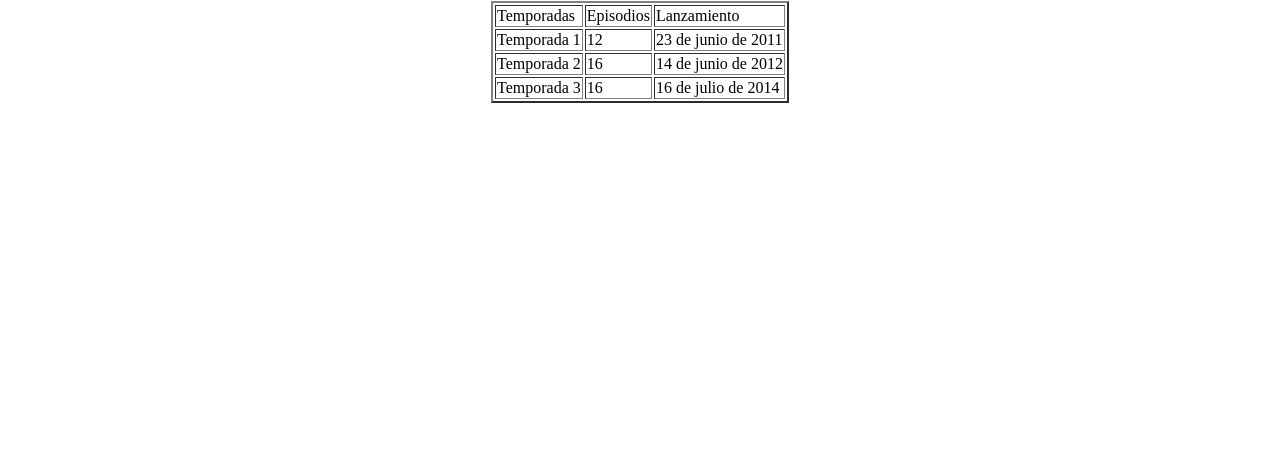
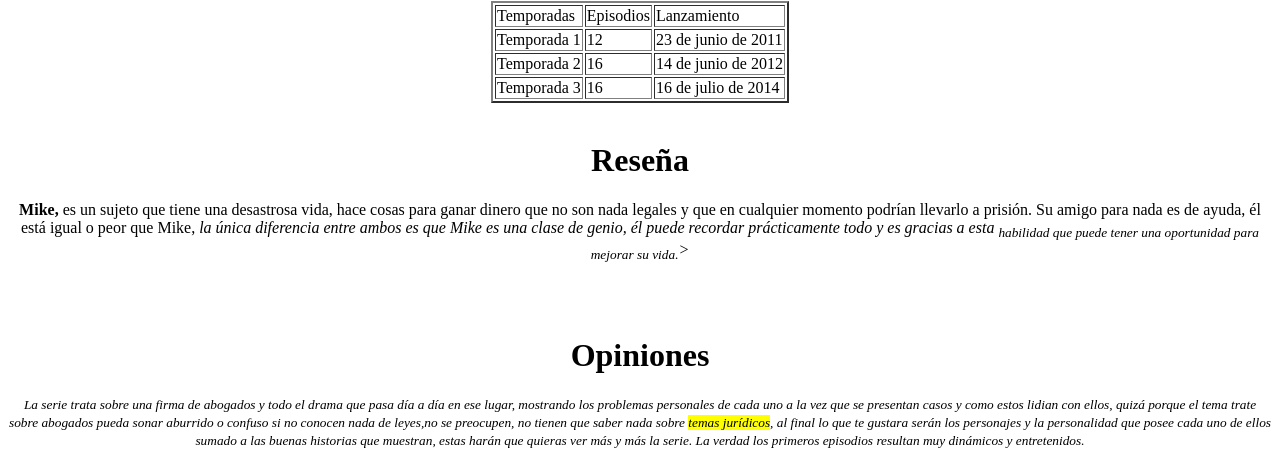
Before and after one commit to Juanpariza195/definitivo, a plain HTML site: page index.html in a window 1280 px wide. Shown: the part 796-1261 px from the top of the page. Before the commit the page ends 907 px from the top, so only its background shows below. Drawn offline with Linux system fonts and the light colour scheme.

Commit message:
etiquetas usadas en h1, i, b

```diff
--- a/index.html
+++ b/index.html
@@ -60,9 +60,26 @@ para controlar mejor su trabajo, hasta que al final de la primera temporada, le
 
               <td>16 de julio de 2014</td>
 
-            </tr>
+        </tr>
 
-          </table>
+    </table>
+
+<br>
+<h1 align="center"><b>Reseña</b></h1>
+<p> <strong>Mike,</strong> es un sujeto que tiene una desastrosa vida, hace cosas para ganar dinero que no son nada legales y que en cualquier momento podrían llevarlo a prisión.
+Su amigo para nada es de ayuda, él está igual o peor que Mike,  <em>la única diferencia entre ambos es que Mike es una clase de genio, él puede recordar prácticamente
+todo y es gracias a esta <sub>habilidad que puede tener una oportunidad para mejorar su vida.</sub>></em></p>
+
+<br>
+
+<br>
+
+<h1 align="center"><b>Opiniones</b></h1>
+<p><small><em>La serie trata sobre una firma de abogados y todo el drama que pasa día a día en ese lugar,
+ mostrando los problemas personales de cada uno a la vez que se presentan casos y como estos lidian con ellos,
+quizá porque el tema trate sobre abogados pueda sonar aburrido o confuso si no conocen nada de leyes,<i>no se preocupen, no tienen que saber nada sobre <mark>temas jurídicos</mark>, al final lo que te gustara serán los personajes y
+la personalidad</i> que posee cada uno de ellos sumado a las buenas historias que muestran, estas harán que quieras ver más y más la serie.
+La verdad los primeros episodios resultan muy dinámicos y entretenidos.</em></small></p>
 
 
 
```
